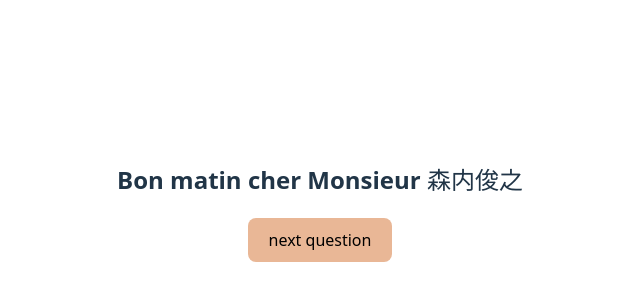
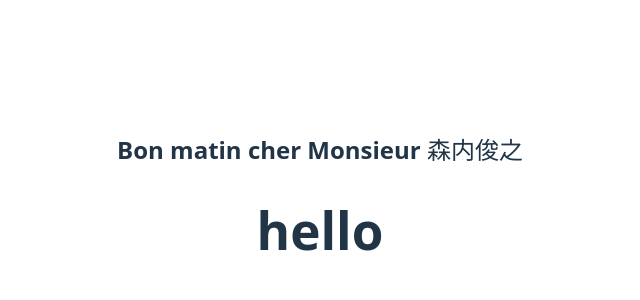
Before and after one commit to leflon/mcqueen, a Vue app in the folder frontend/: page / in a window 1280 px wide. Shown: the part 198-498 px from the top of the page, without its empty margins (320-960 px from the left). Built offline with nearby package versions, Linux system fonts and the light colour scheme.

Commit message:
Corrected imports from App

```diff
--- a/frontend/src/App.vue
+++ b/frontend/src/App.vue
@@ -1,9 +1,9 @@
 <script setup lang="ts">
 
-import McButton from './components/McButton.vue'
+import McButton from "./components/McButton.vue"
 import McCard from './components/McCard.vue'
 import McMenu from './components/McMenu.vue'
-import McSearchBar from './components/McSearchBar.vue'
+import McSearchBar from "./components/McSearchBar.vue"
 
 </script>
 
--- a/frontend/src/components/McButton.vue
+++ b/frontend/src/components/McButton.vue
@@ -1,4 +1,4 @@
-<script setup>
+<script setup lang="ts">
 
 import { ref, computed } from 'vue'
 
@@ -72,5 +72,5 @@ const textContent = computed(() => {
 </script>
 
 <template>
-  <button :style='variantStyle.style' :class='variantStyle.class'> {{ textContent }} </button>
+  <h1>hello</h1>
 </template>
--- a/frontend/src/components/McCard.vue
+++ b/frontend/src/components/McCard.vue
@@ -1,6 +1,8 @@
-<script setup>
+<script setup lang="ts">
 
 
 </script>
 
-<template></template>
+<template>
+    <h1>hello</h1>
+</template>
--- a/frontend/src/components/McMenu.vue
+++ b/frontend/src/components/McMenu.vue
@@ -1,6 +1,8 @@
-<script setup>
+<script setup lang="ts">
 
 
 </script>
 
-<template></template>
+<template>
+    <h1>Mc_menu</h1>
+</template>
--- a/frontend/src/components/McSearchBar.vue
+++ b/frontend/src/components/McSearchBar.vue
@@ -1,6 +1,8 @@
-<script setup>
+<script setup lang="ts">
 
 
 </script>
 
-<template></template>
+<template>
+    <h1>Search_bar</h1>
+</template>
```
